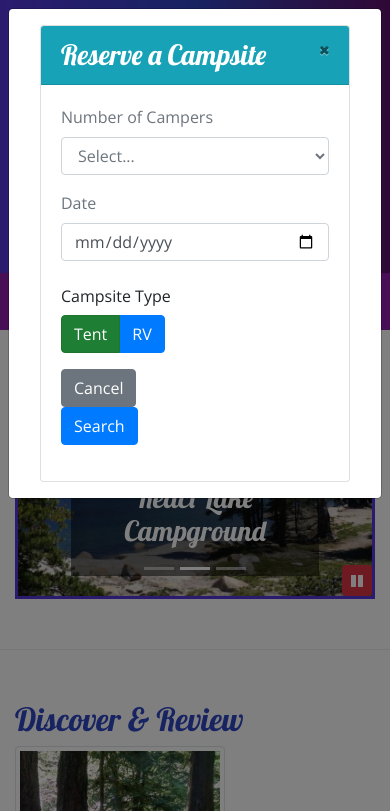
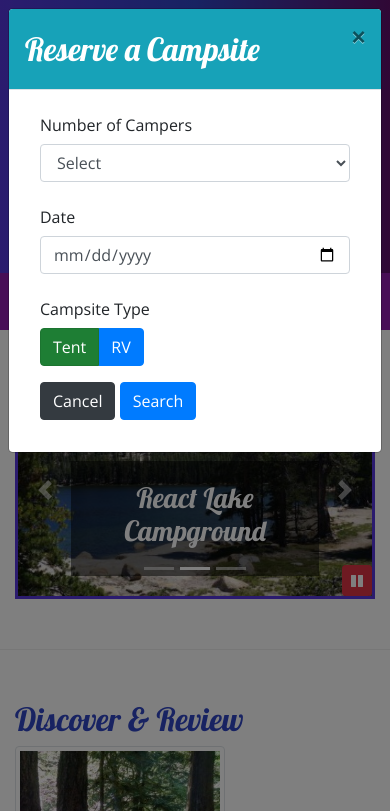
Before and after one commit to Valarance/Nucamp, a website: page nucampsite/index.html in a window 390 px wide. Both pictures are taken after a click on the button "Reserve Campsite". Shown: the top 811 px of the page. Drawn offline with nearby package versions, Linux system fonts and the light colour scheme; files that its build step writes are made by us from their sources.

Commit message:
Week 4 workshop refactoring

```diff
--- a/nucampsite/css/js/scripts.js
+++ /dev/null
@@ -1,14 +0,0 @@
-$(function() {
-    $(".carousel").carousel( { interval: 2000 } );
-    $("#carouselButton").click(function(){
-        if ($("#carouselButton").children("i").hasClass("fa-pause")) {
-            $(".carousel").carousel("pause");
-            $("#carouselButton").children("i").removeClass("fa-pause");
-            $("#carouselButton").children("i").addClass("fa-play");
-        } else {
-            $(".carousel").carousel("cycle");
-            $("#carouselButton").children("i").removeClass("fa-play");
-            $("#carouselButton").children("i").addClass("fa-pause");
-        }
-    });
-});
--- a/nucampsite/css/styles.scss
+++ b/nucampsite/css/styles.scss
@@ -4,6 +4,7 @@ $color-pale: #CEC8FF;
 $color-mid: #901CAD;
 $color-dark: #60106b;
 $color-black-transparent: rgba(0, 0, 0, 0.5);
+$color-teal: #17A2B8;
 
 $body-font: "Open Sans", sans-serif;
 $header-font: "Lobster", cursive;
@@ -68,3 +69,20 @@ a, a:hover {
     bottom: 0;
     z-index: 100;
 }
+
+#reserveModal {
+    .modal-header {
+        background-color: $color-teal;
+        h2 {
+            color: white;
+        }
+    }
+}
+#loginModal {
+    .modal-header {
+        background-color: $color-mid;
+        h2 {
+            color: white;
+        }
+    }
+}
--- a/nucampsite/index.html
+++ b/nucampsite/index.html
@@ -42,63 +42,55 @@
     <div id="reserveModal" class="modal fade" role="dialog">
         <div class="modal-dialog modal-lg" role="document">
           <div class="modal-content">
+            <div class="modal-header">
+              <h2 class="modal-title">Reserve a Campsite</h2>
+              <button type="button" class="close" data-dismiss="modal">&times;</button>
+            </div>
             <div class="modal-body">
               <div class="container-fluid">
-                        <div class="card">
-                            <h3 class="card-header bg-info text-white">Reserve a Campsite<button type="button"
-                                    class="close" data-dismiss="modal">&times;</button></h3>
-                            <div class="card-body">
-                                <form id="reserveForm">
+                <form>
+                  <!-- Select for Num of campers -->
                   <div class="row form-group">
-                                        <label for="numCampers" class="col-sm-6 text-secondary">Number of Campers
-                                        </label>
+                    <label class="col-sm-6 col-form-label" for="numCampers">Number of Campers</label>
                     <div class="col">
-                                            <select name="numCampers" id="numCampers"
-                                                class="form-control col text-secondary">
-                                                <option selected>Select...</option>
-                                                <option value="1">1</option>
-                                                <option value="2">2</option>
-                                                <option value="3">3</option>
-                                                <option value="4">4</option>
-                                                <option value="5">5</option>
-                                                <option value="6">6</option>
+                      <select class="form-control" id="numCampers">
+                        <option>Select</option>
+                        <option>1</option>
+                        <option>2</option>
+                        <option>3</option>
+                        <option>4</option>
+                        <option>5</option>
+                        <option>6</option>
                       </select>
-
                     </div>
                   </div>
+                  <!-- Date -->
                   <div class="row form-group">
-                                        <label for="date" class="col-sm-6 text-secondary">Date
-                                        </label>
-                                        <div class="col">
-                                            <input type="date" id="date" name="date" class="col form-control"
-                                                value="11/28/1993">
+                    <label class="col-sm-6 col-form-label" for="date">Date</label>
+                    <div class="col-sm-6">
+                      <input type="date" class="form-control" id="date" name="date" />
                     </div>
                   </div>
-                                    <div class="form-group row">
-                                        <label for="Campsite Type" class="col-sm-6 col-form-label">Campsite Type</label>
+                  <!-- Campsite Type Btn Group -->
+                  <div class="row form-group">
+                    <label class="col-sm-6 col-form-label">Campsite Type</label>
                     <div class="col-2 btn-group btn-group-toggle" data-toggle="buttons">
                       <label class="btn btn-success active">
-                                                <input type="radio" value="tent" name="siteType" id="siteTent"
-                                                    autocomplete="off" checked> Tent
+                        <input type="radio" name="siteType" id="siteTen" autocomplete="off" checked>Tent
                       </label>
                       <label class="btn btn-primary">
-                                                <input type="radio" value="RV" name="siteType" id="siteRv"
-                                                    autocomplete="off"> RV
+                        <input type="radio" name="siteType" id="siteRv" autocomplete="off"> RV
                       </label>
                     </div>
                   </div>
+                  <!-- Form Btns -->
                   <div class="row form-group">
-                                        <div class="col-6 ">
-                                            <button type="button" class="btn btn-secondary ml-auto "
-                                                data-dismiss="modal">Cancel</button>
-                                            <button type="submit" class="btn btn-primary">Search</button>
-
+                    <div class="col">
+                      <button class="btn btn-dark" data-dismiss="modal">Cancel</button>
+                      <button class="btn btn-primary" type="submit">Search</button>
                     </div>
-                                        </label>
                   </div>
                 </form>
-                            </div>
-                        </div>
               </div>
             </div>
           </div>
@@ -113,28 +105,36 @@
             </button>
             <div class="collapse navbar-collapse" id="nucampNavbar">
                 <ul class="navbar-nav">
-                    <li class="nav-item active"><a class="nav-link" href="#"><i class="fa fa-home fa-lg"></i> Home</a>
+                    <li class="nav-item active">
+                        <a class="nav-link" href="#"><i class="fa fa-home fa-lg"></i> Home</a>
                     </li>
-                    <li class="nav-item"><a class="nav-link" href="aboutus.html"><i class="fa fa-info fa-lg"></i>
-                            About</a></li>
-                    <li class="nav-item"><a class="nav-link" href="#"><i class="fa fa-list fa-lg"></i> Sites</a></li>
-                    <li class="nav-item"><a class="nav-link" href="contactus.html"><i
-                                class="fa fa-address-card fa-lg"></i> Contact</a></li>
+                    <li class="nav-item">
+                        <a class="nav-link" href="aboutus.html"><i class="fa fa-info fa-lg"></i> About</a>
+                    </li>
+                    <li class="nav-item">
+                        <a class="nav-link" href="#"><i class="fa fa-list fa-lg"></i> Sites</a>
+                    </li>
+                    <li class="nav-item">
+                        <a class="nav-link" href="contactus.html"><i class="fa fa-address-card fa-lg"></i> Contact</a>
+                    </li>
+
                 </ul>
+                <!-- Login Btn -->
                 <span class="navbar-text ml-auto">
-                    <a role="button" data-toggle="modal" data-target="#loginModal">
-                        <i class="fa fa-sign-in"></i>Login
+                    <a role="button" id="loginButton">
+                        <i class="fa fa-sign-in"></i> Login
                     </a>
                 </span>
             </div>
         </div>
     </nav>
 
+
     <div id="loginModal" class="modal fade" role="dialog">
         <div class="modal-dialog" role="document">
             <div class="modal-content">
                 <div class="modal-header">
-                    <h3 class="modal-title">Login</h3>
+                    <h2 class="modal-title">Login</h2>
                     <button type="button" class="close" data-dismiss="modal">&times;</button>
                 </div>
                 <div class="modal-body">
@@ -320,13 +320,8 @@
     <script src="js/scripts.js"></script>
     <!-- endbuild -->
 
-    <script>
-        $(function () {
-            $('[data-toggle="tooltip"]').tooltip()
-        })
-    </script>
-    <script src="js/scripts.js">
-    </script>
+
+
 
 </body>
 
--- /dev/null
+++ b/nucampsite/js/scripts.js
@@ -0,0 +1,31 @@
+$(function () {
+
+    // Carousel Play & Pause Btn Logic //
+    $(".carousel").carousel({ interval: 2000 });
+    $("#carouselButton").click(function () {
+        if ($("#carouselButton").children("i").hasClass("fa-pause")) {
+            $(".carousel").carousel("pause");
+            $("#carouselButton").children("i").removeClass("fa-pause");
+            $("#carouselButton").children("i").addClass("fa-play");
+        } else {
+            $(".carousel").carousel("cycle");
+            $("#carouselButton").children("i").removeClass("fa-play");
+            $("#carouselButton").children("i").addClass("fa-pause");
+        }
+    });
+
+    // Reservation modal
+    $('#reserveButton').click(function () {
+        $('#reserveModal').modal('show')
+    });
+
+    // Login modal
+    $('#loginButton').click(function () {
+        $('#loginModal').modal('show');
+
+    });
+
+    $('[data-toggle="tooltip"]').tooltip()
+
+
+});
```
Also changed, not shown: nucampsite/css/styles.css. Lines whose indentation alone changed are shown as unchanged.
